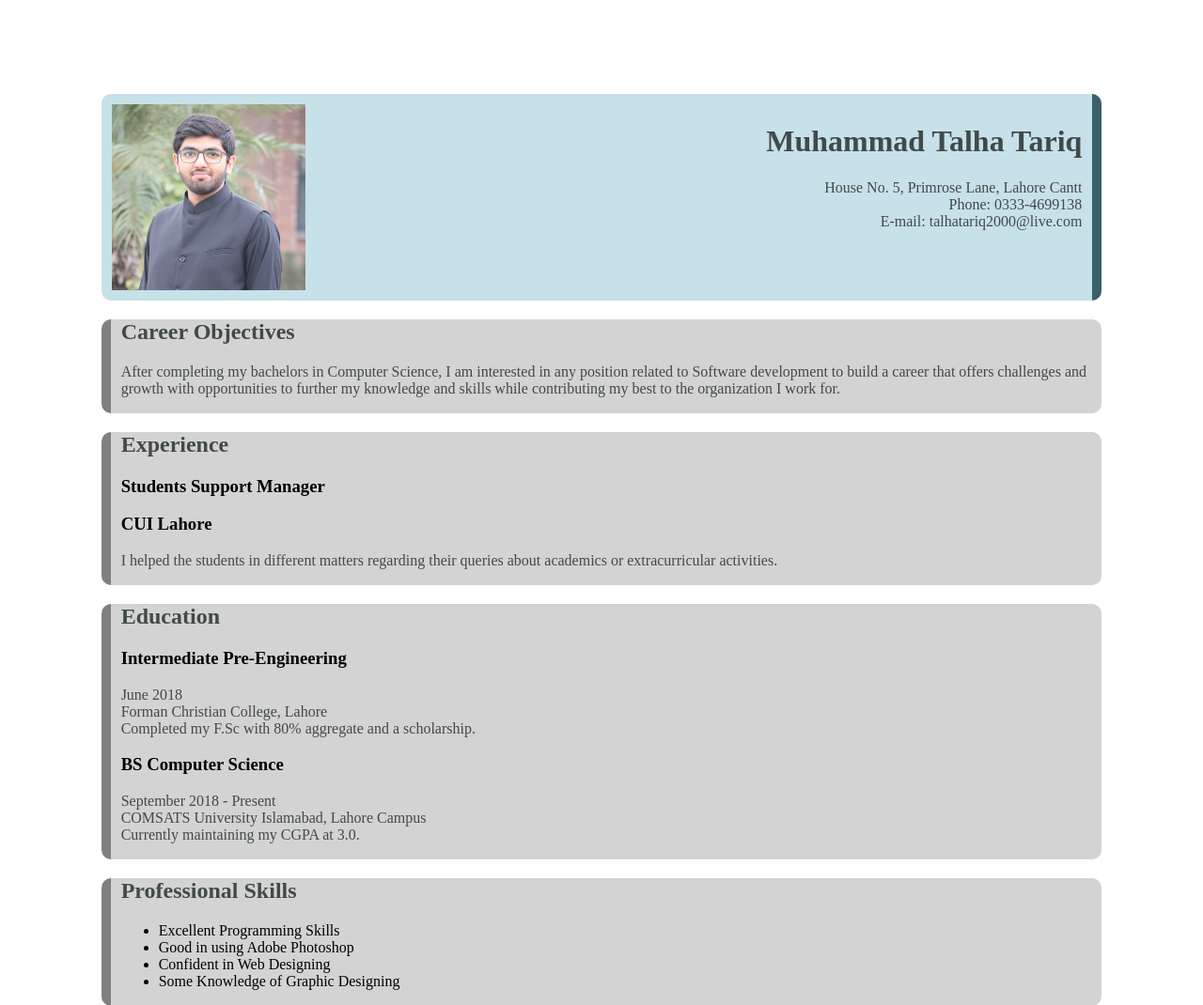
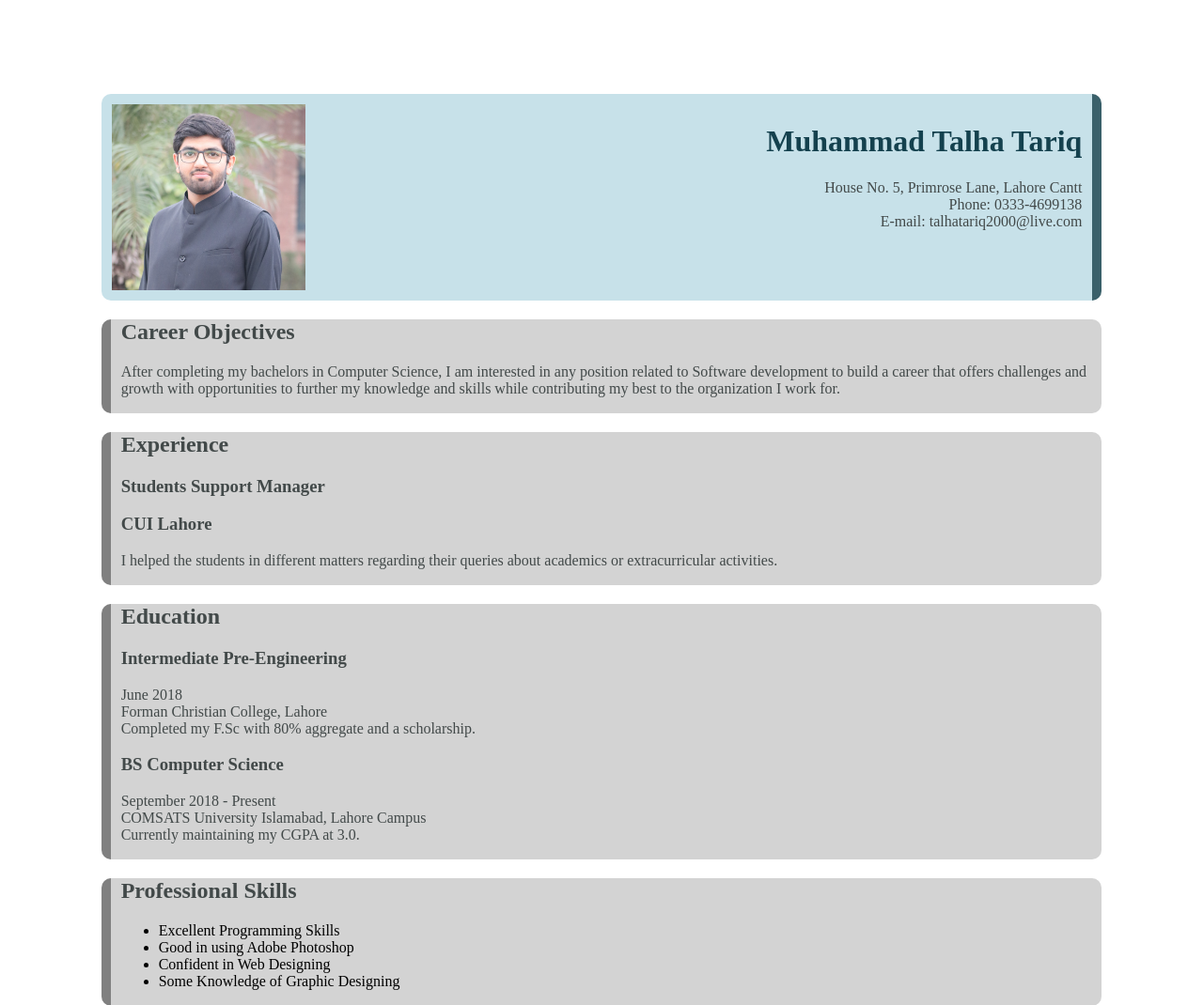
Before and after one commit to talhatariq2000/FA18-BCS-129, a PHP site: page / in a window 1280 px wide. Shown: the top 1070 px of the page at 94% size. Run offline with PHP 8.4, Linux system fonts and the light colour scheme.

Commit message:
Update styles.css

```diff
--- a/styles.css
+++ b/styles.css
@@ -12,7 +12,7 @@ h1{
 h2{
     color: #424949;
 }
-h1{
+h3{
     color: #424949;
 }
 p{
```
